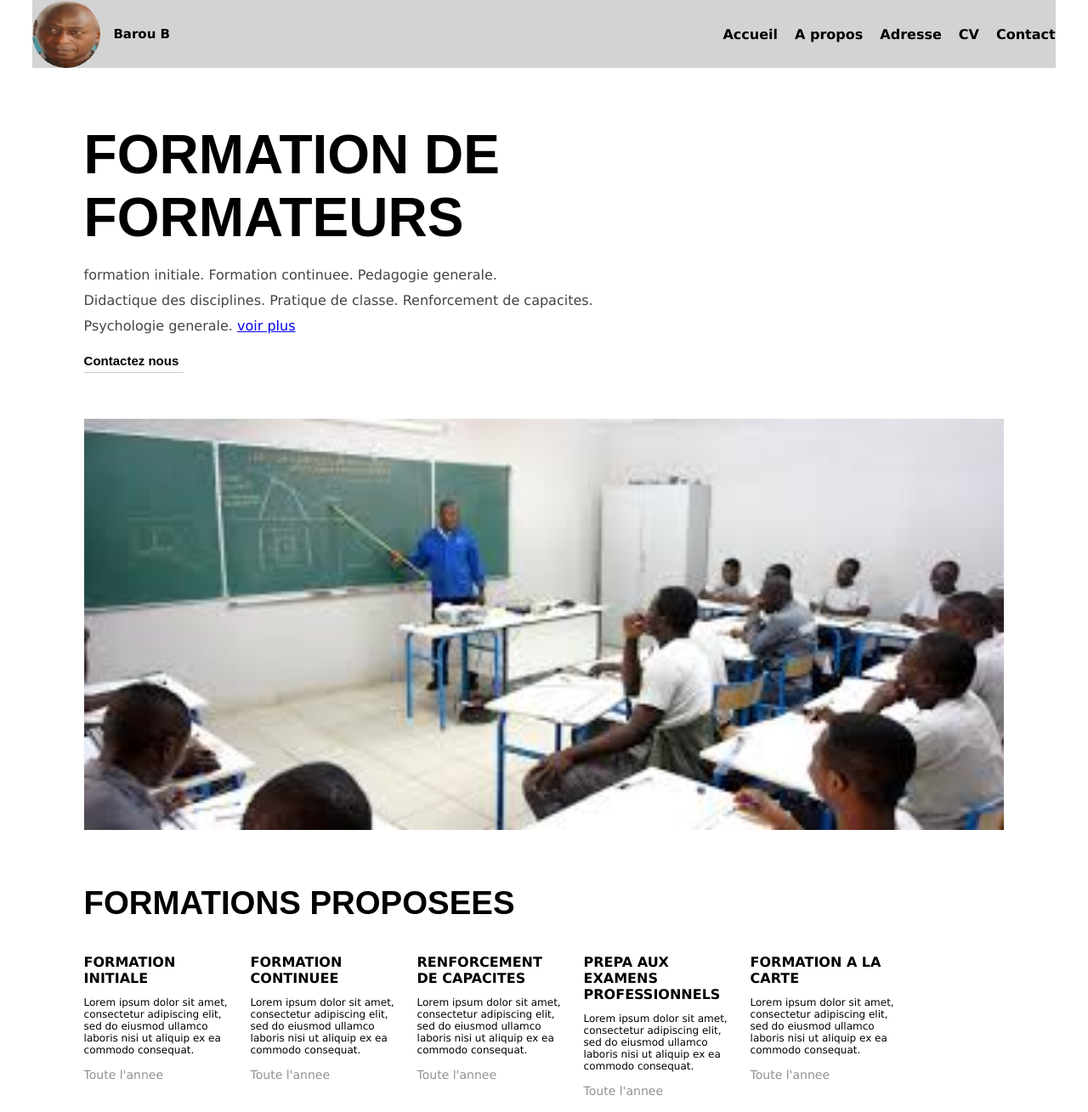
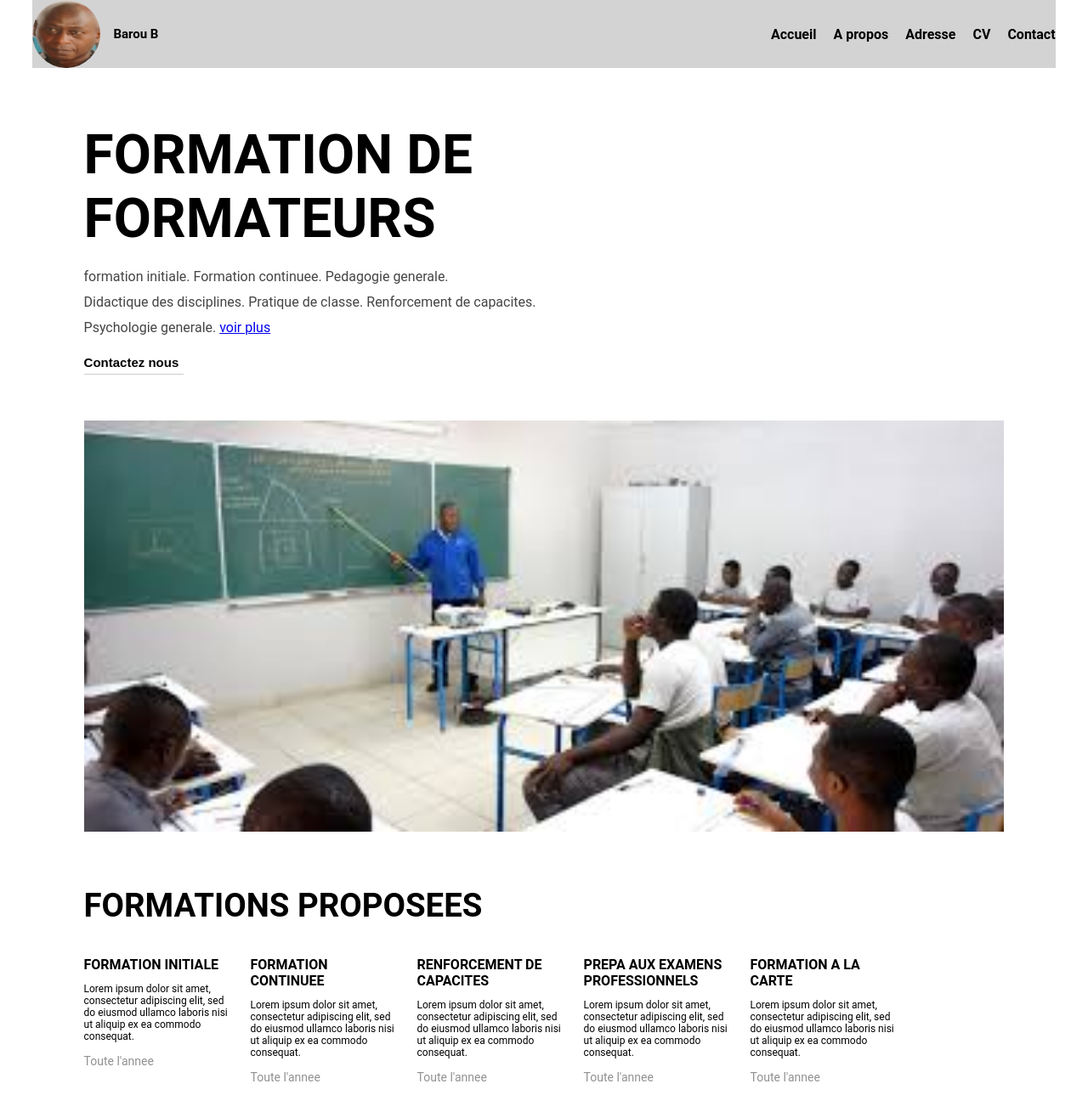
Before and after one commit to Fouladou/PORTFOLIO, a plain HTML site: page index.html in a window 1280 px wide. Shown: the top 1309 px of the page at 85% size. Drawn offline with Linux system fonts and the light colour scheme; files whose address does not match are found by name; a web font is replaced by a local one.

Commit message:
Add files via upload

```diff
--- a/index.html
+++ b/index.html
@@ -4,7 +4,9 @@
     <meta charset="UTF-8">
     <meta name="viewport" content="width=device-width, initial-scale=1.0">
     <title>PORTFOLIO</title>
-    <link rel="stylesheet"  href="style.css"/>
+   <!-- <link rel="stylesheet"  href="style.css"/>-->
+   <link rel="stylesheet"  href="style2.css"/>
+   <link href="https : //fonts.googleapis.com/css2?family=Roboto:ital,wght@0,100;0,300;0,400;0,500;0,700;0,900;1,100;1,300;1,400;1,500;1,700;1,900&display=swap" rel="stylesheet" >
 </head>
 <body>
   <main>
--- /dev/null
+++ b/style2.css
@@ -0,0 +1,142 @@
+body {
+    padding: 0 3%;
+    margin: 0;
+    font-family:"roboto", verdana, sans-serif;
+
+}
+
+.roboto-regular { font-family : "Roboto", sans-serif ; poids de la police : 400 ; style de police : normal ; }
+
+nav {
+    display: flex;
+    flex-wrap:wrap ;
+    justify-content:space-between ;
+    align-items: center;
+    background-color: #d3d3d3;
+    position: sticky;
+    top: 0;
+}
+
+nav .profile {
+             display: flex;
+             align-items: center;
+}
+
+nav .profile img {
+                 width: 80px;
+                 height: 80px;
+                 border-radius: 50%;
+}
+
+nav .profile h1 {
+                margin-left: 15px;
+                font-size: 15px;
+}
+
+nav ul {
+       display:flex ;
+       list-style-type:none ;
+}
+
+nav ul li {
+          margin-left:20px ;
+          cursor: pointer;
+          font-weight:bold ;
+}
+
+.pagecontent {
+             margin:5% ;
+}
+.pagecontent header {
+                    margin-top:6% ;
+                    max-width:80% ;
+}
+
+.pagecontent header h1 {
+                       margin: 0;
+                       text-transform: uppercase;
+                       font-family: "roboto" ,verdana, sans-serif;
+                       font-size: 5vw;
+}
+
+.pagecontent header p {
+                         line-height: 30px;
+                         color: rgba(13, 12, 12, 0.77);
+}
+
+.pagecontent header button {
+                           background-color: inherit;
+                           border: none;
+                           outline: none;
+                           padding-left:0 ;
+                           font-size: 15px;
+                           font-weight:bold ;
+                           padding-bottom:5px ;
+                           border-bottom: 1px solid #ccc ;
+                           cursor: pointer;
+}
+
+.pagecontent header button:hover {
+                                 color: #ccc;
+                                 border-bottom-color:black ;
+}
+
+.pagecontent .image-principale {
+                               margin-top:5% ;
+
+}
+
+.pagecontent .image-principale img {
+                                width:100% ;
+                                height:75% ;
+                                margin-bottom: -5px;
+
+}
+
+.pagecontent .modules_section  {
+                               margin-top: 6%;
+}
+
+.pagecontent .modules_section h1 {
+                                 text-transform: uppercase;
+                                 font-family: "roboto", verdana, sans-serif;
+                                 font-size: 3vw;
+}
+
+
+.pagecontent .modules_section .propositions {
+                                           display: flex;
+                                           flex-wrap: wrap;
+}
+
+.pagecontent .modules_section .propositions .choix {
+                                                   margin-right:20px ;
+                                                   max-width:176px ;
+}
+
+.pagecontent .modules_section .propositions .choix h4 {
+                                                      margin:0 ;
+}
+
+.pagecontent .modules_section .propositions .choix .description {
+                                                     font-size:12px ;
+}
+
+.pagecontent .modules_section .propositions .choix .periode {
+                                                     font-size:14px;
+                                                     color:rgb(145,145, 145) ;
+}
+
+footer {
+                    margin-top:2% ;
+                    display: flex;
+                    flex-wrap:wrap ;
+                    justify-content: space-around;
+                    background-color: rgb(145,145, 145);
+                    padding: 15px;
+                    color: white;
+}
+
+foter .pieds-page {
+                 font-size: 15px;
+}
```
